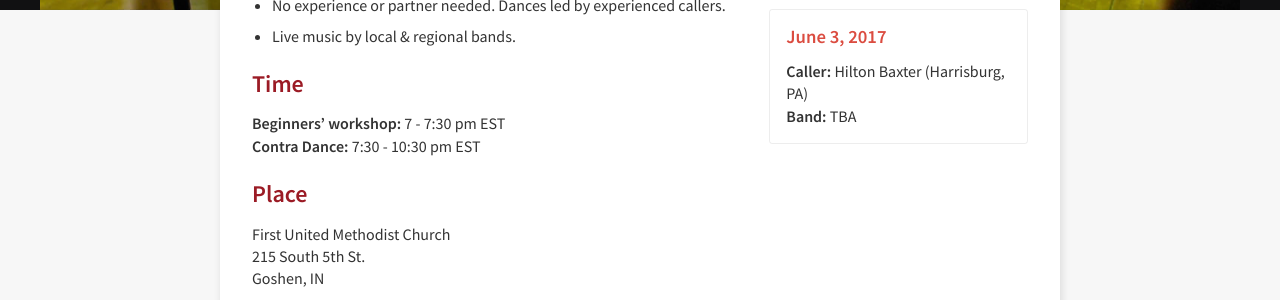
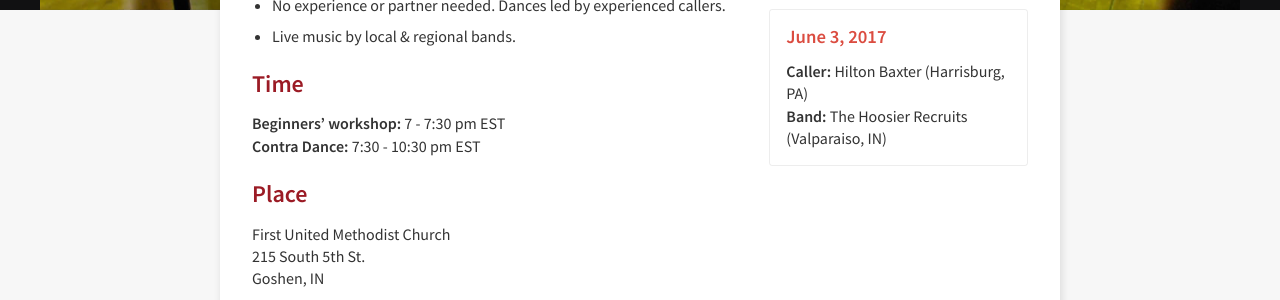
Before and after one commit to godancing/godancing.github.io, a Jekyll site: the page built from index.markdown, in a window 1280 px wide. Shown: the part 550-850 px from the top of the page. Built offline with Jekyll 4.4.1, drawn with Linux system fonts in a browser that asks for light colours.

Commit message:
Updated June 3 2017

```diff
--- a/_dances/june-3-2017.markdown
+++ b/_dances/june-3-2017.markdown
@@ -5,7 +5,5 @@
 Caller:
   Name: Hilton Baxter (Harrisburg, PA)
 Band:
-  Name: 'TBA
-
-'
+  Name: "The Hoosier Recruits (Valparaiso, IN) \n"
 ---
```
